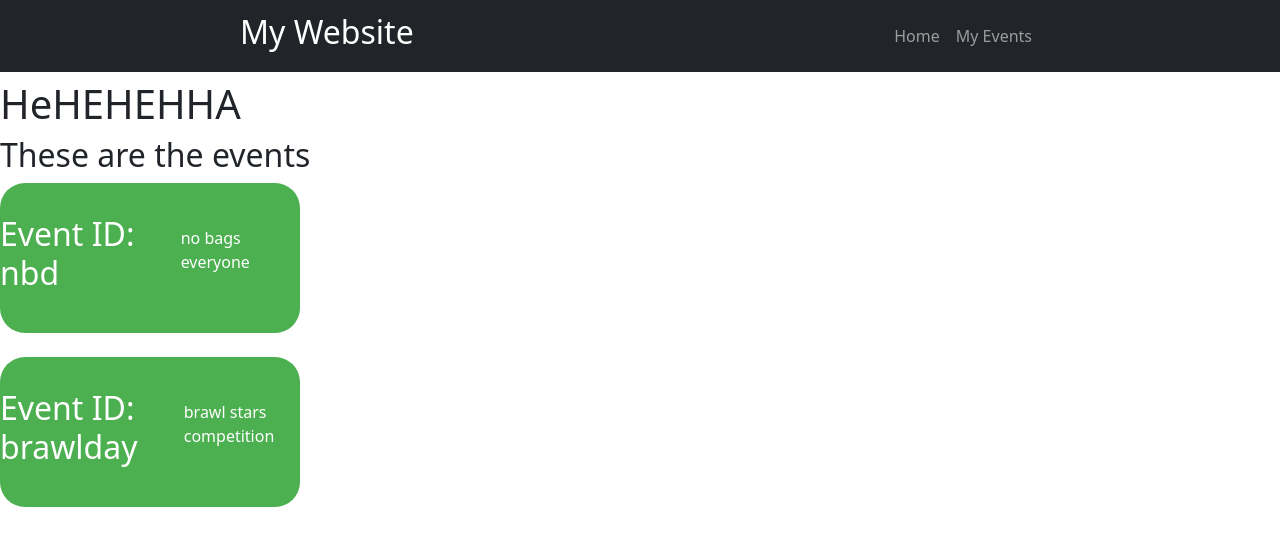
After one commit to nyjc-computing-2425/hellopanda, a Flask app: page /student/event_details in a window 1280 px wide. The commit adds this page. Shown: the top 546 px of the page. Run offline with Flask 3, Linux system fonts and the light colour scheme.

Commit message:
added event

```diff
--- a/main.py
+++ b/main.py
@@ -1,6 +1,8 @@
 from flask import Flask, abort, redirect, render_template
 
 app = Flask(__name__)
+testfiles = [{"id": "nbd", "topic": "no bags everyone"},
+             {"id": "brawlday", "topic": "brawl stars competition"}]
 
 
 @app.route('/') # Sprint 2 / MVP
@@ -15,7 +17,7 @@ def student_page():
 
 @app.route('/student/event_details')
 def student_event_details_page():
-    return render_template("studenteventdetails.html")
+    return render_template("pages/studenteventdetails.html", events=testfiles)
 
 
 @app.route('/login') # Sprint 2 / MVP
--- /dev/null
+++ b/static/css/style.css
@@ -0,0 +1,10 @@
+.rounded-rectangle {
+    width: 300px;
+    height: 150px;
+    background-color: #4CAF50;
+    color: white;
+    display: flex;
+    justify-content: center;
+    align-items: center;
+    border-radius: 25px;
+}
--- /dev/null
+++ b/templates/components/event/event.html
@@ -0,0 +1,4 @@
+<div class="rounded-rectangle">
+    <h2>Event ID: {{ event.id }}</h2>
+    <p>{{ event.topic }}</p>
+</div>
--- /dev/null
+++ b/templates/pages/studenteventdetails.html
@@ -0,0 +1,16 @@
+{% extends "template.html" %}
+
+{% block content %}
+    <h1>HeHEHEHHA</h1>
+    <h2>These are the events</h2>
+    <div>
+        {% for event in events %}
+            {% include "/components/event/event.html"%}
+            <br>
+        {% endfor %}
+    </div>
+{% endblock %}
+
+{% block css %}
+    {% include "/pages/studenteventdetails.css" %}
+{% endblock %}
--- a/templates/template.html
+++ b/templates/template.html
@@ -8,6 +8,7 @@
         {% block head %}
         {% endblock %}
 
+        <link rel="stylesheet" href="{{ url_for('static', filename='css/style.css') }}">
         {% block css %}
         <!-- This is where the CSS goes -->
         {% endblock %}
```
Also changed, not shown: templates/pages/studenteventdetails.css (added).
